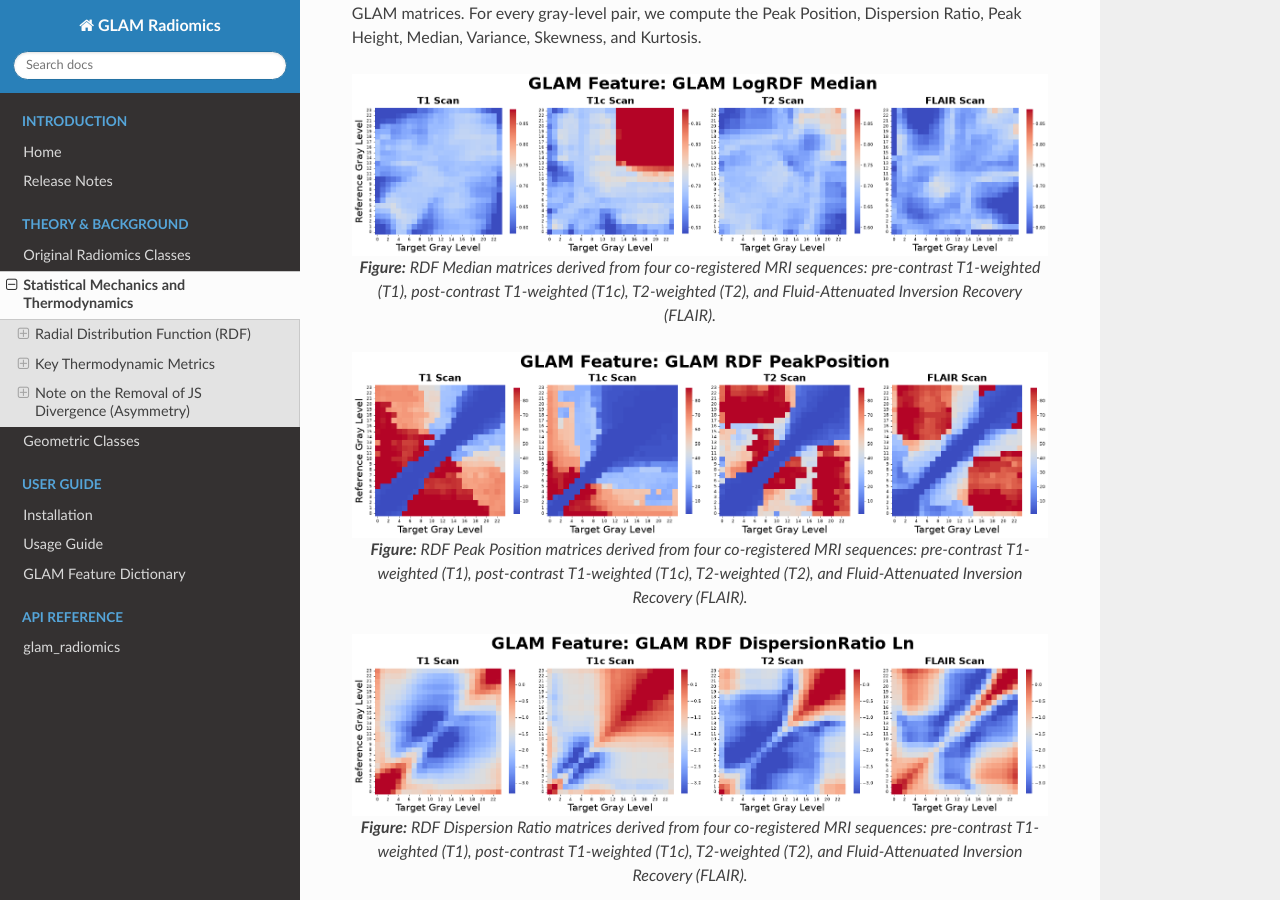
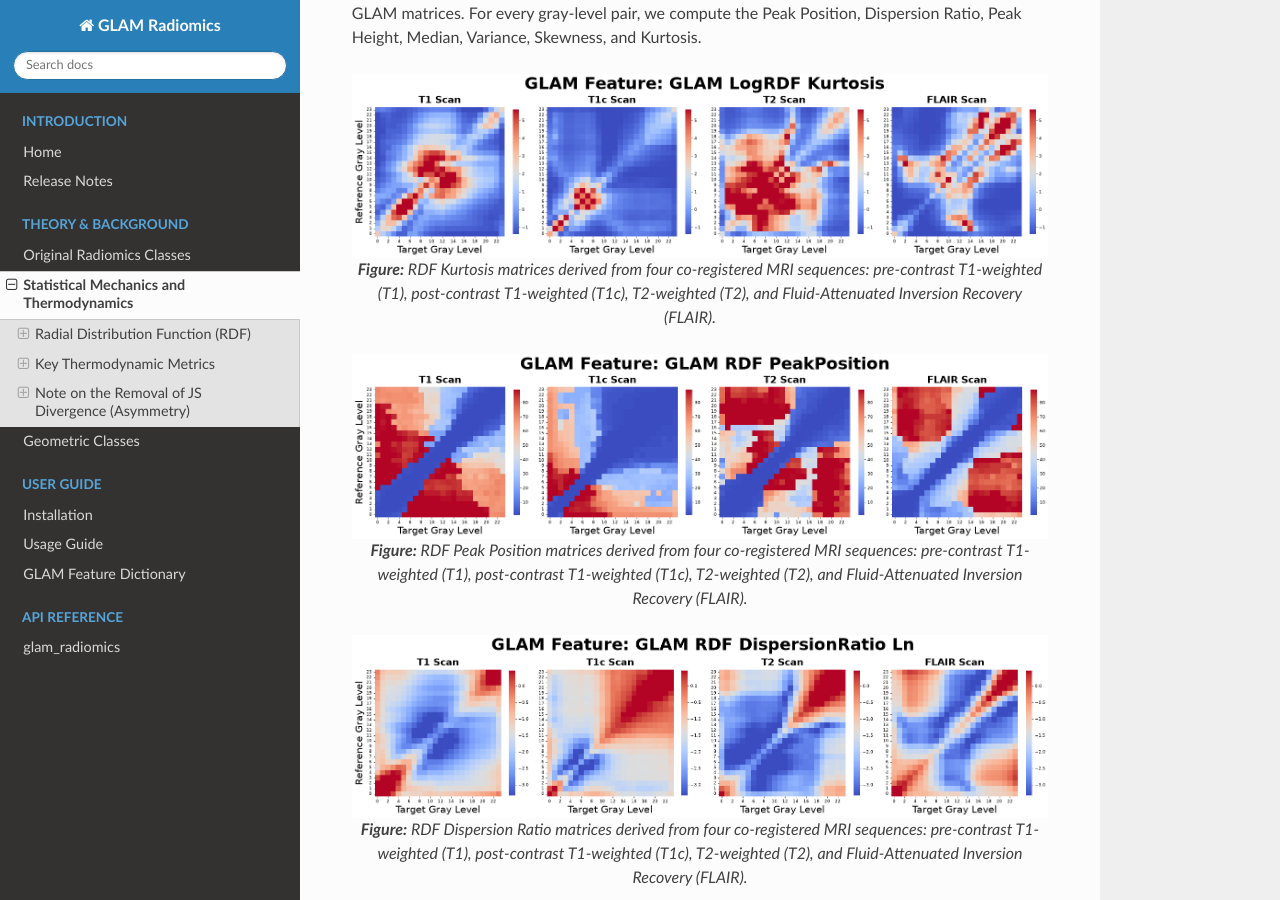
Before and after one commit to yurivelichko/glam-radiomics, a Sphinx documentation site: the page built from docs/source/theory/statistical_mechanics.rst, in a window 1280 px wide and 900 px high, scrolled down 983 px. Built offline with Sphinx 7.4.7 and the Read the Docs theme 3.1.0, drawn with Linux system fonts in a browser that asks for light colours.

Commit message:
Documentation Update

```diff
--- a/docs/source/theory/statistical_mechanics.rst
+++ b/docs/source/theory/statistical_mechanics.rst
@@ -25,12 +25,12 @@ RDF Shape Statistics
 ~~~~~~~~~~~~~~~~~~~~~~~~~~~~~~~~~~~~~~~
 To capture the extensive information embedded in the full RDF curves without incurring the "curse of dimensionality," we transform key statistical properties of each :math:`g_{\alpha\beta}(r)` curve into a set of primary GLAM matrices. For every gray-level pair, we compute the Peak Position, Dispersion Ratio, Peak Height, Median, Variance, Skewness, and Kurtosis.
 
-.. figure:: /_static/GLAM_LogRDF_Median.png
+.. figure:: /_static/GLAM_LogRDF_Kurtosis.png
    :width: 700px
    :align: center
    :alt: Second Virial Coefficient
 
-   **Figure:** RDF Median matrices derived from four co-registered MRI sequences: pre-contrast T1-weighted (T1), post-contrast T1-weighted (T1c), T2-weighted (T2), and Fluid-Attenuated Inversion Recovery (FLAIR).
+   **Figure:** RDF Kurtosis matrices derived from four co-registered MRI sequences: pre-contrast T1-weighted (T1), post-contrast T1-weighted (T1c), T2-weighted (T2), and Fluid-Attenuated Inversion Recovery (FLAIR).
 
 .. figure:: /_static/GLAM_RDF_PeakPosition.png
    :width: 700px
```
